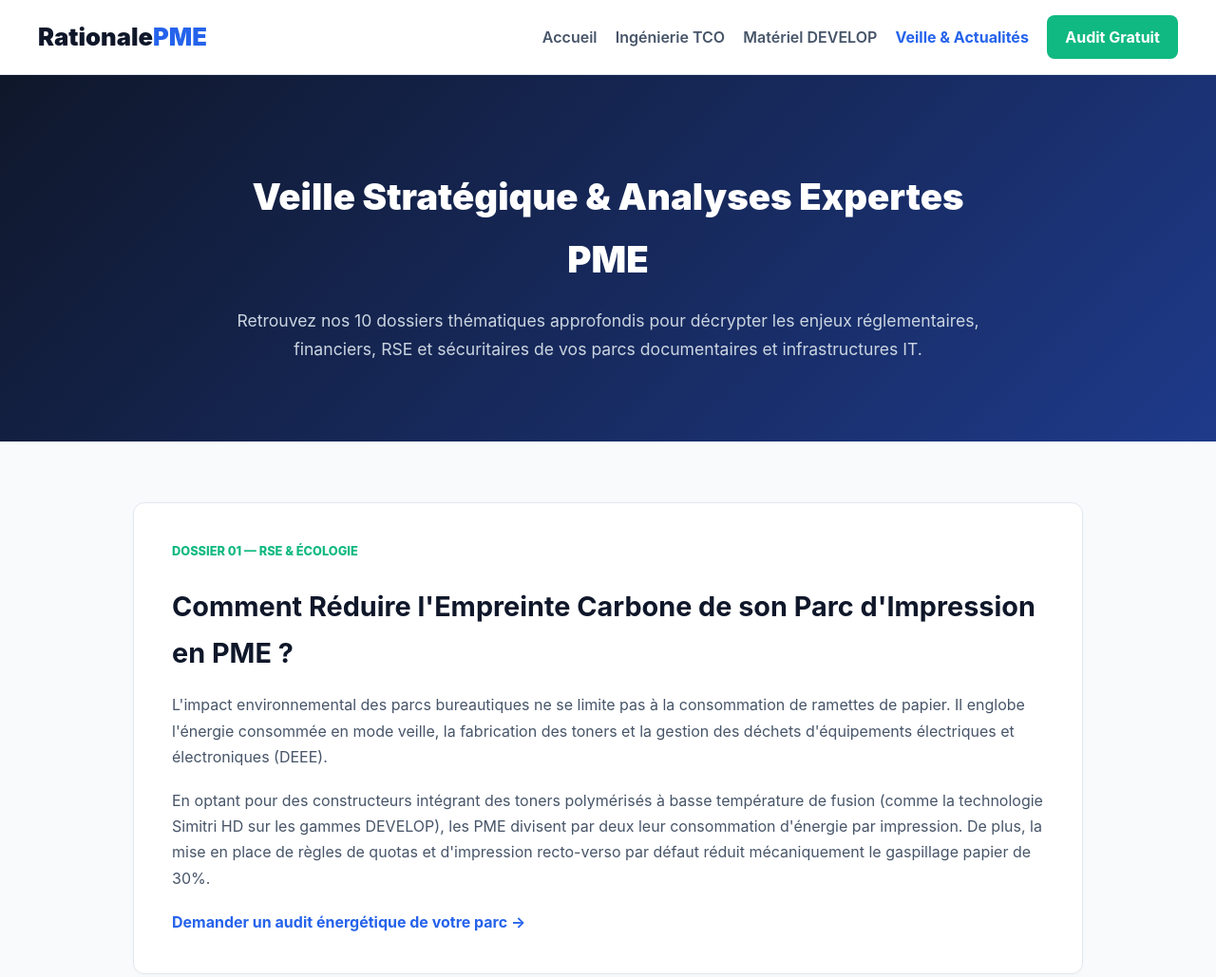
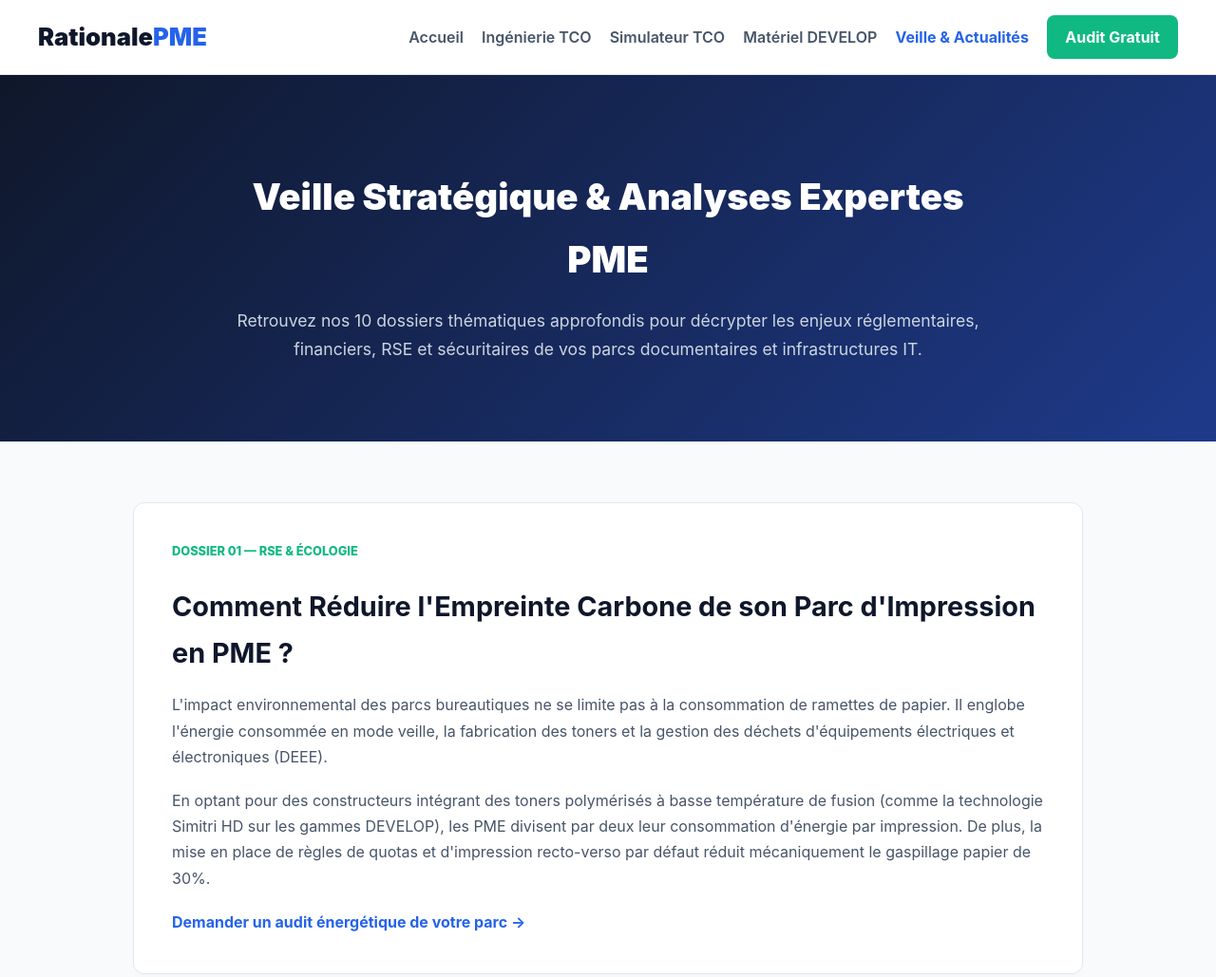
Before and after one commit to leadqualifie/Rationale-PME, a plain HTML site: page actualites.html in a window 1280 px wide. Shown: the top 1029 px of the page at 95% size. Drawn offline with Linux system fonts and the light colour scheme.

Commit message:
calculateur.html

```diff
--- a/actualites.html
+++ b/actualites.html
@@ -15,6 +15,7 @@
             <nav style="display: flex; gap: 1.2rem; align-items: center; flex-wrap: wrap;">
                 <a href="index.html" style="text-decoration: none; color: #475569; font-weight: 600;">Accueil</a>
                 <a href="tco.html" style="text-decoration: none; color: #475569; font-weight: 600;">Ingénierie TCO</a>
+                <a href="calculateur.html" style="text-decoration: none; color: #475569; font-weight: 600;">Simulateur TCO</a>
                 <a href="gamme-develop.html" style="text-decoration: none; color: #475569; font-weight: 600;">Matériel DEVELOP</a>
                 <a href="actualites.html" style="text-decoration: none; color: #2563eb; font-weight: 700;">Veille & Actualités</a>
                 <a href="contact.html" style="background-color: #10b981; color: #ffffff; padding: 0.6rem 1.2rem; border-radius: 8px; font-weight: 700; text-decoration: none;">Audit Gratuit</a>
```
